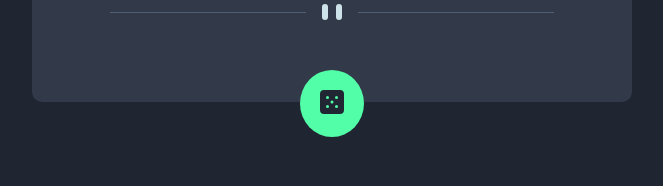
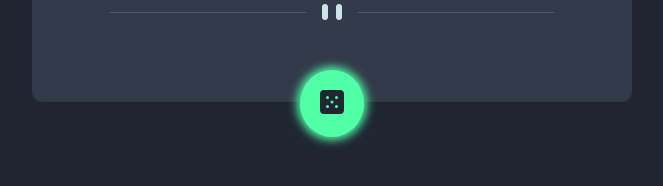
Before and after one commit to azanra/advice-generator, a plain HTML site: page index.html in a window 1280 px wide. In both pictures the pointer is over the button 640 px from the left and 537 px from the top of the page. Shown: the part 434-620 px from the top of the page, without its empty margins (308-971 px from the left). Drawn offline with Linux system fonts and the light colour scheme.

Commit message:
Add hover state to the generate btn

```diff
--- a/style/style.css
+++ b/style/style.css
@@ -71,3 +71,7 @@ body,
   padding: 20px;
   border-radius: 50%;
 }
+
+#generateBtn:hover {
+  box-shadow: 0px 0px 10px 3px var(--Neon-Green);
+}
```
